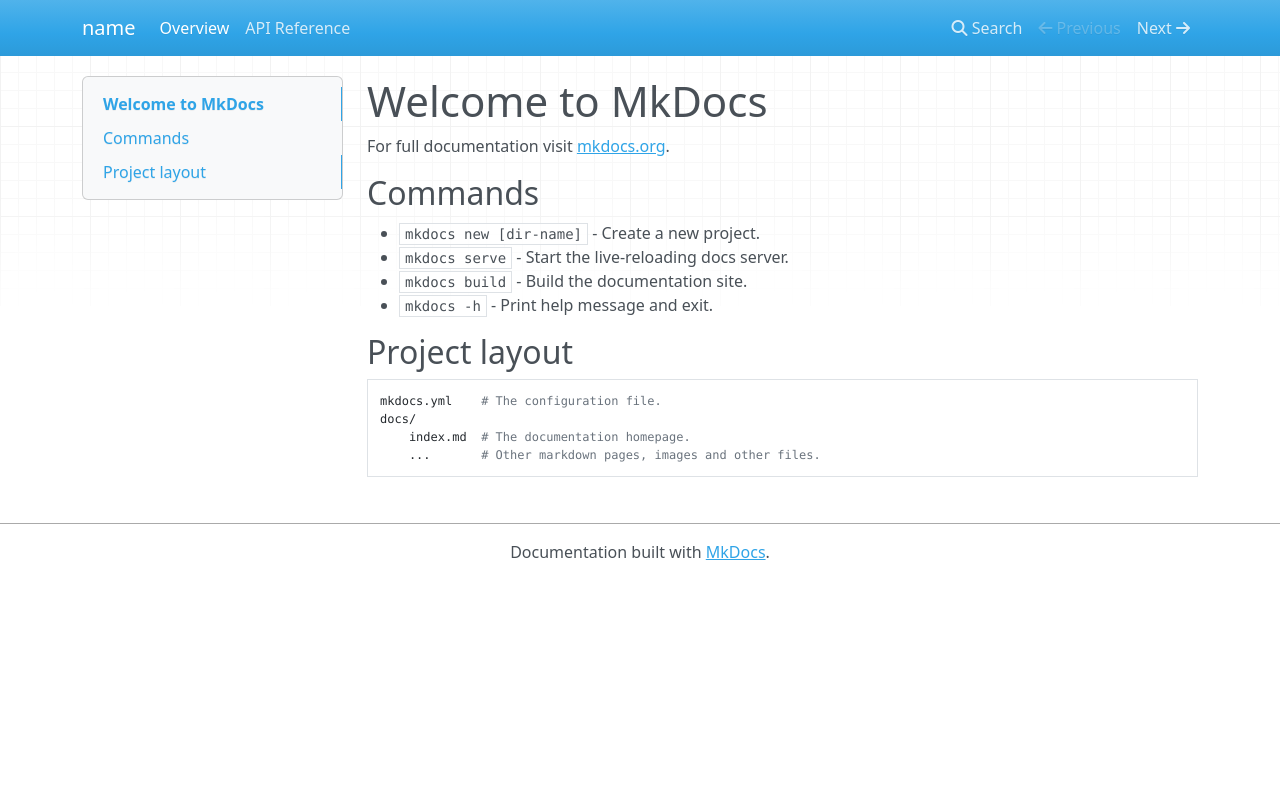
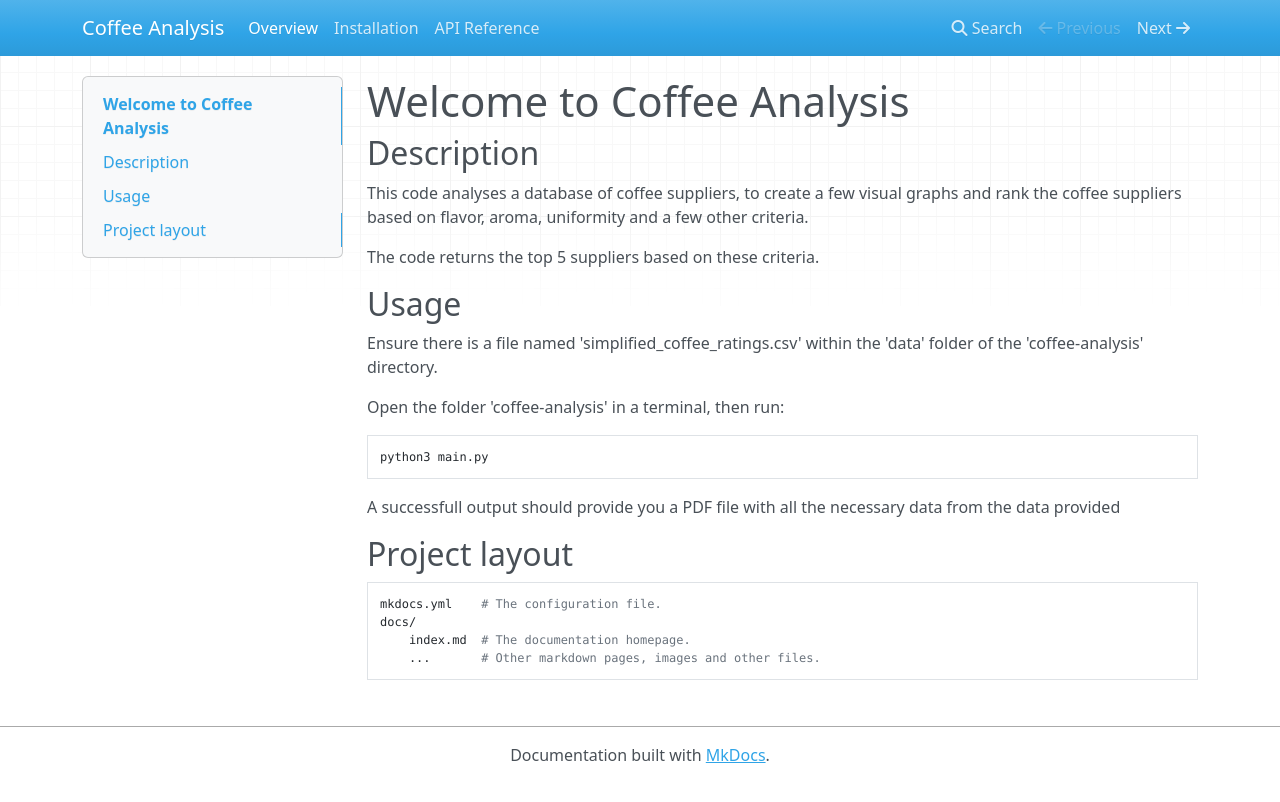
Before and after one commit to romesalarda/coffee-analysis, an MkDocs documentation site: the page built from docs/index.md, in a window 1280 px wide. Shown: the top 802 px of the page. Built offline with MkDocs 1.6.1, drawn with Linux system fonts in a browser that asks for light colours; nearby versions of some CDN libraries.

Commit message:
Added installation page

````diff
--- a/docs/index.md
+++ b/docs/index.md
@@ -1,13 +1,19 @@
-# Welcome to MkDocs
+# Welcome to Coffee Analysis
+## Description
 
-For full documentation visit [mkdocs.org](https://www.mkdocs.org).
+This code analyses a database of coffee suppliers, to create a few visual graphs and rank the coffee suppliers based on flavor, aroma, uniformity and a few other criteria.
 
-## Commands
+The code returns the top 5 suppliers based on these criteria.
 
-* `mkdocs new [dir-name]` - Create a new project.
-* `mkdocs serve` - Start the live-reloading docs server.
-* `mkdocs build` - Build the documentation site.
-* `mkdocs -h` - Print help message and exit.
+## Usage
+Ensure there is a file named 'simplified_coffee_ratings.csv' within the 'data' folder of the 'coffee-analysis' directory.
+
+Open the folder 'coffee-analysis' in a terminal, then run:
+```bash
+python3 main.py
+```
+
+A successfull output should provide you a PDF file with all the necessary data from the data provided
 
 ## Project layout
 
--- a/mkdocs.yml
+++ b/mkdocs.yml
@@ -1,13 +1,14 @@
-site_name: name
+site_name: Coffee Analysis
 
 nav:
   - Overview: index.md
+  - Installation: install.md
   - API Reference: api.md
 
 plugins:
   - search
   - mkdocstrings:
-    handlers:
-      python:
-        options:
-          docstring_style: google
+      handlers:
+        python:
+          options:
+            docstring_style: google
````
Also changed, not shown: docs/install.md (added, +27 -0 lines).
